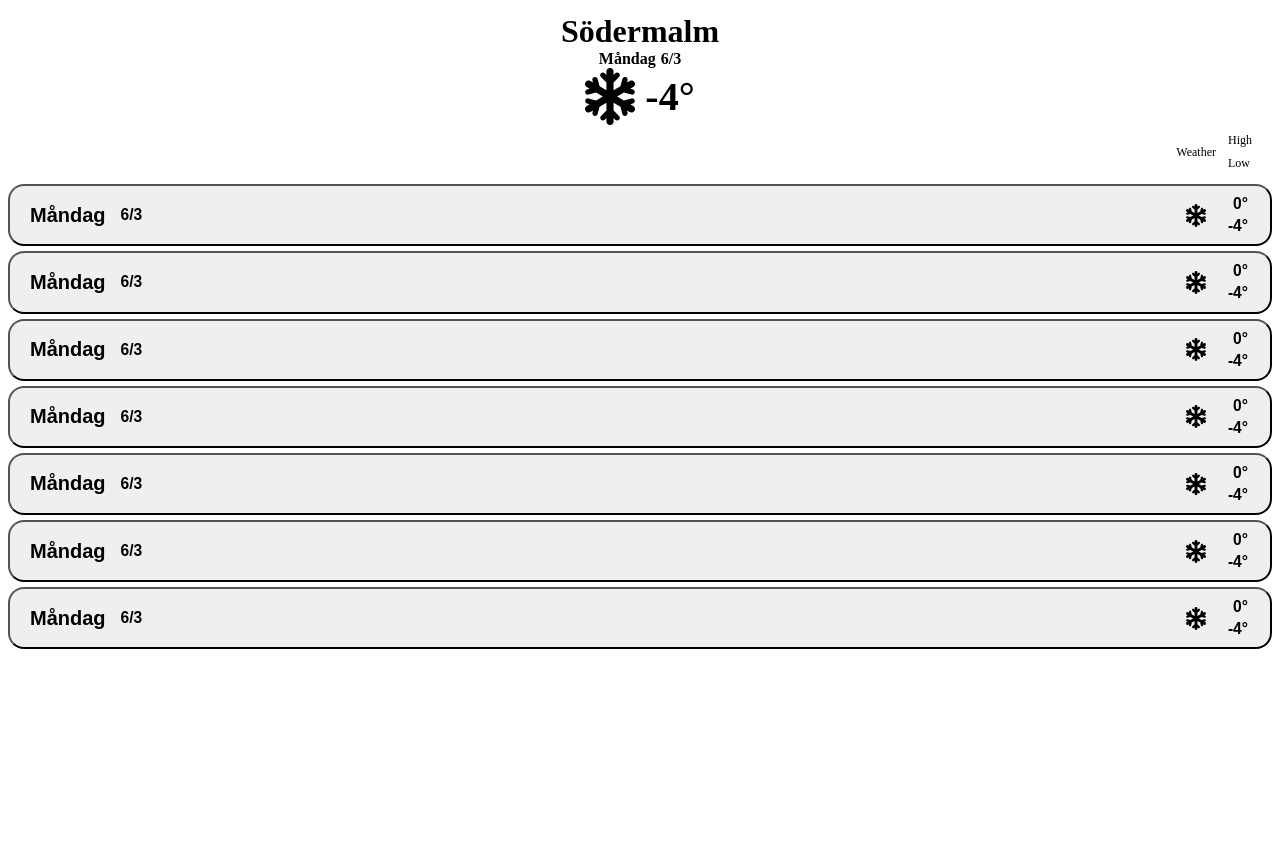
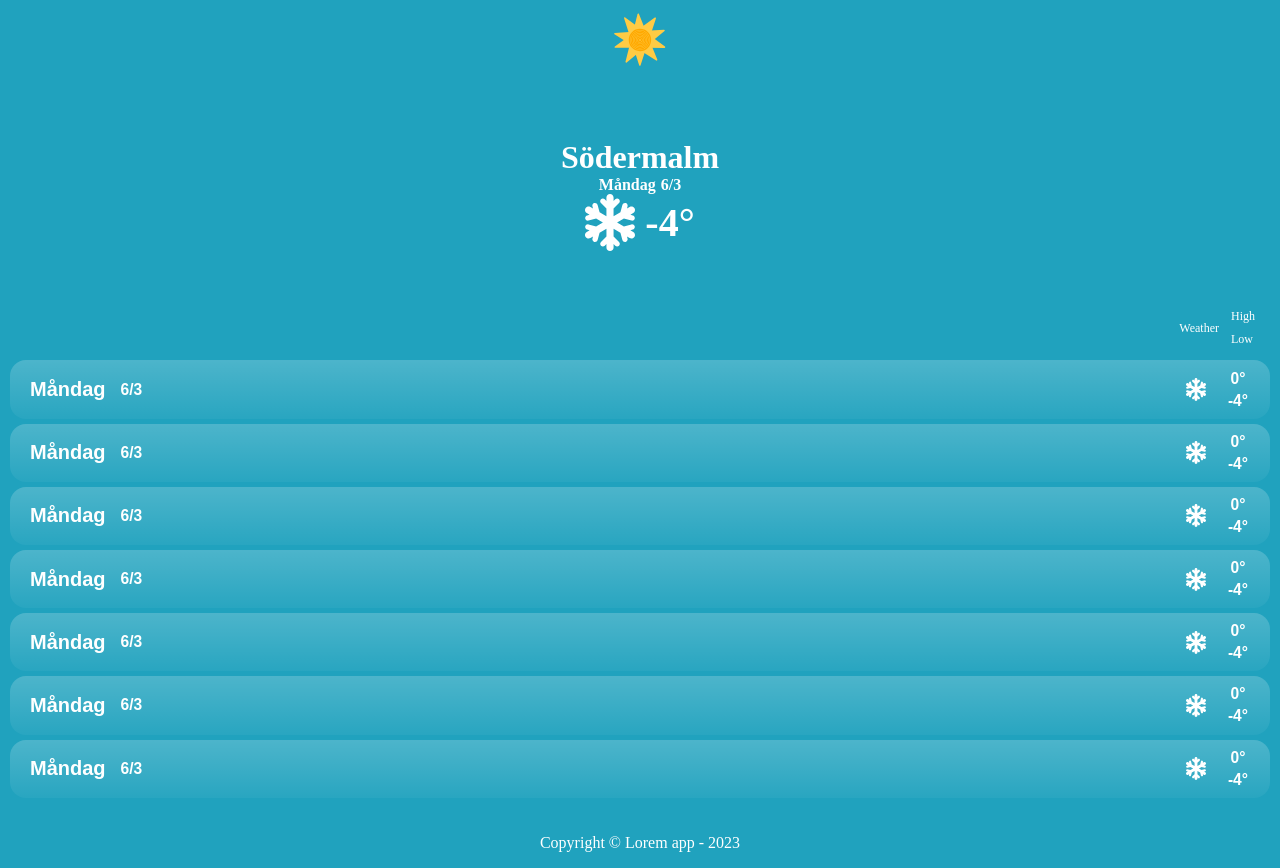
Before and after one commit to Baabzie/Weather-App, a plain HTML site: page index.html in a window 1280 px wide. Before the commit the page ends 800 px from the top, so only its background shows below. Drawn offline with Linux system fonts and the light colour scheme.

Commit message:
fixed mixins and more

```diff
--- a/index.html
+++ b/index.html
@@ -8,7 +8,9 @@
     <link rel="stylesheet" href="main.css">
 </head>
 <body>
-    <header></header>
+    <header>
+        <a href="#"><img src="content/images/Logo-sun.svg" alt=""></a>
+    </header>
     <main>
         <div id="currentDiv">
             <div class="current-view">
@@ -128,7 +130,9 @@
             </div>
         </div>
     </main>
-    <footer></footer>
+    <footer>
+        <p>Copyright © Lorem app - 2023</p>
+    </footer>
 
 </body>
 </html>
--- a/main.scss
+++ b/main.scss
@@ -1,8 +1,19 @@
+
 //Partials
 @import "style/partials/variables";
 @import "style/partials/mixins";
 
 //Components
-@import "style/components/commons";
+@import "style/components/header";
 @import "style/components/currentView";
 @import "style/components/weekDayList";
+@import "style/components/footer";
+
+body {
+    margin:0;
+    background-color: $maincolor;
+}
+
+* {
+    color: $mainTextColor;
+}
--- a/style/components/_commons.scss
+++ /dev/null
@@ -1,6 +0,0 @@
-.row {
-        display: flex;
-        flex-direction: row;
-        justify-content: space-between;
-        align-items: center;
-}
--- a/style/components/_currentView.scss
+++ b/style/components/_currentView.scss
@@ -1,15 +1,11 @@
 .current-view {
-    display: flex;
-    flex-direction: column;
-    justify-content: center;
-    align-items: center;
+    @include column;
+    margin: 50px 0;
     h1 {
         margin:5px 0 0 0;;
     }
     .date-info-div {
-        display: flex;
-        flex-direction: row;
-        justify-content: center;
+        @include row;
         gap: 5px;
         h2 {
             font-size: 16px;
@@ -18,13 +14,11 @@
     }
 
     .weather-info-div {
-        display: flex;
-        flex-direction: row;
-        justify-content: center;
-        align-items: center;
+        @include row;
         gap: 10px;
         .current-icon {
             width: 50px;
+            @include iconColor;
         }
         p {
             font-size: 40px;
--- /dev/null
+++ b/style/components/_footer.scss
@@ -0,0 +1,7 @@
+footer {
+    display: flex;
+    flex-direction: row;
+    justify-content: center;
+    align-items: center;
+    margin-top: 20px;
+}
--- /dev/null
+++ b/style/components/_header.scss
@@ -0,0 +1,6 @@
+header {
+    @include row;
+    img {
+        width: 80px;
+    }
+}
--- a/style/components/_weekDayList.scss
+++ b/style/components/_weekDayList.scss
@@ -1,57 +1,46 @@
 
 .week-day-list {
-    display: flex;
-    flex-direction: column;
-    justify-content: center;
-    align-items: flex-end;
+    @include column;
     gap: 5px;
+    padding: 0 10px;
     .week-day-header {
-        display: flex;
-        flex-direction: row;
-        justify-content: flex-end;;
-        align-items: center;
+        @include row;
+        justify-content: flex-end;
         gap: 12px;
         width: 100%;
         font-size: 12px;
-        padding-right: 20px;
+        padding-right: 30px;
         p {
             margin: 8px 0 8px 0;
         }
     }
     .week-day-btn {
-        display: flex;
-        flex-direction: row;
+        @include row;
         justify-content: space-between;
-        align-items: center;
         width: 100%;
         padding-left: 20px;
         padding-right: 20px;
         border-radius: 16px;
+        border: none;
+
+        @include gradiant;
 
         .date-info-div{
-            display: flex;
-            flex-direction: row;
-            justify-content: space-between;
-            align-items: center;
+            @include row;
             gap: 15px;
         }
 
         .weather-info-div{
-            display: flex;
-            flex-direction: row;
-            justify-content: space-between;
-            align-items: center;
+            @include row;
             gap:20px;
 
             .week-day-icon {
                 width: 20px;
+                @include iconColor;
             }
 
             .week-day-temperature-div {
-                display: flex;
-                flex-direction: column;
-                justify-content: center;
-                align-items: flex-end;
+                @include column;
 
                 h3 {
                     margin: 2px;
--- a/style/partials/_mixins.scss
+++ b/style/partials/_mixins.scss
@@ -0,0 +1,26 @@
+@mixin row{
+    display: flex;
+    flex-direction: row;
+    justify-content: center;
+    align-items: center;
+}
+
+@mixin column{
+    display: flex;
+    flex-direction: column;
+    justify-content: center;
+    align-items: center;
+}
+
+
+@mixin gradiant{
+    background: linear-gradient(
+    180deg,
+    rgba(255, 255, 255, 0.2) 0%,
+    rgba(255, 255, 255, 0.04) 100%
+    );
+}
+
+@mixin iconColor{
+    filter: invert(1) grayscale(100%) brightness(1000%);
+}
```
Also changed, not shown: main.css, 1 other file.
